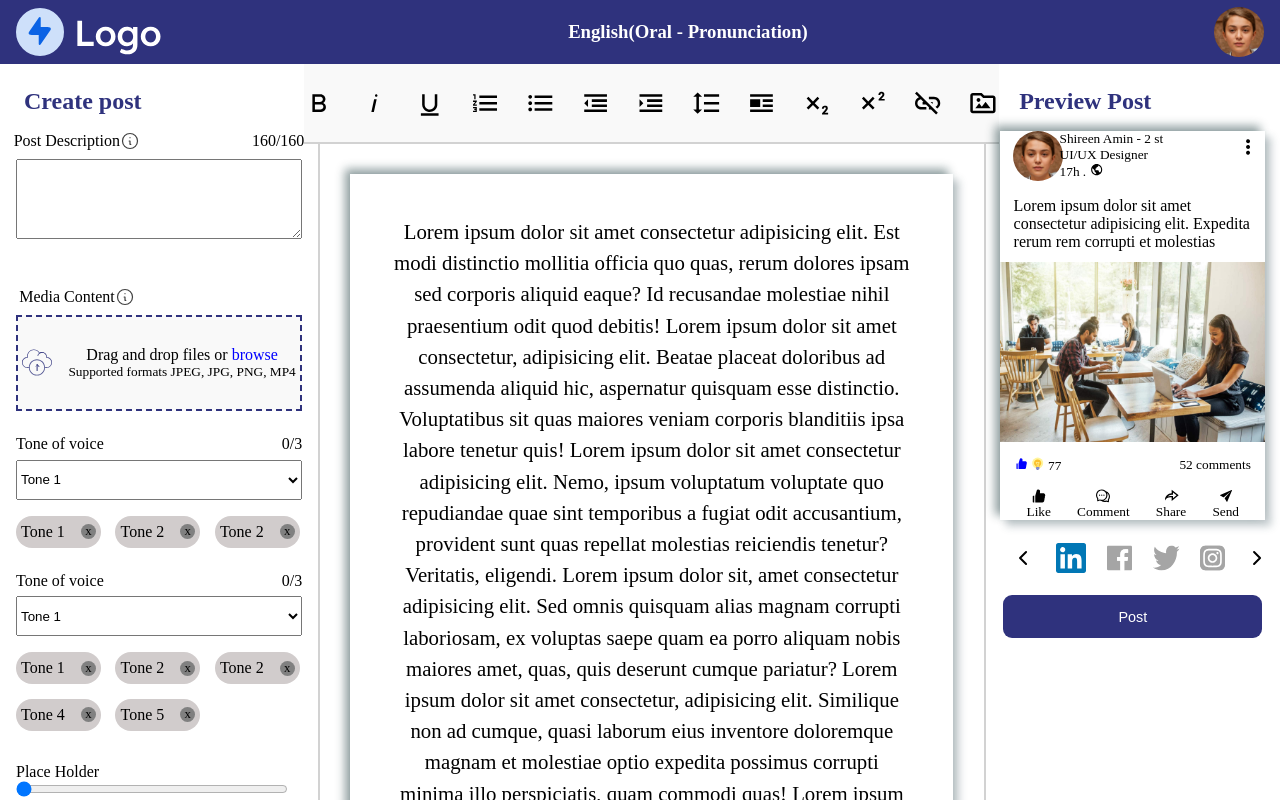
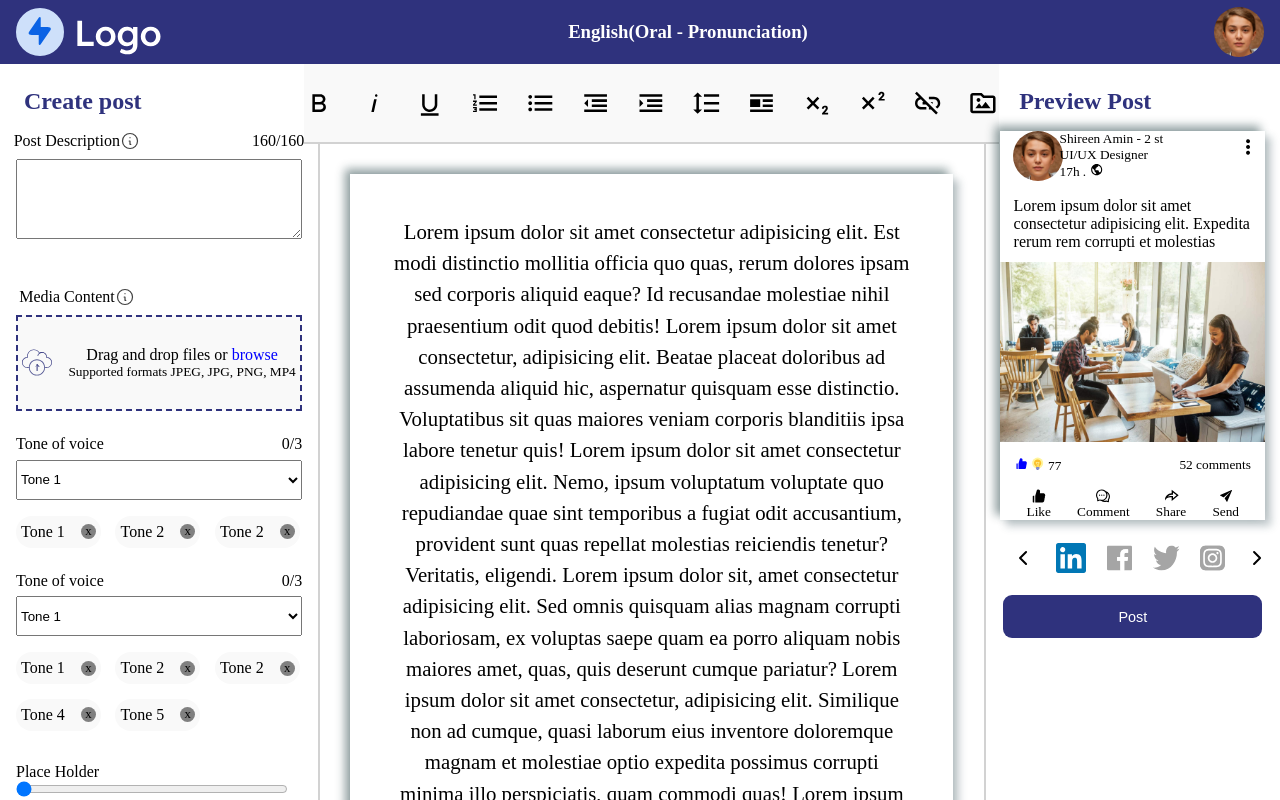
Before and after one commit to uccy553/oral_pronunce, a React (Vite) app: page / in a window 1280 px wide. Shown: the top 800 px of the page. Built offline with nearby package versions, Linux system fonts and the light colour scheme.

Commit message:
Update CreatePost.css

```diff
--- a/src/styles/CreatePost.css
+++ b/src/styles/CreatePost.css
@@ -105,7 +105,7 @@
 
 
 .tone_select > div {
-    background-color: rgb(209, 204, 204);
+    background-color: var(--grey-background);
     width: 85px;
     display: flex;
     justify-content: center;
```
